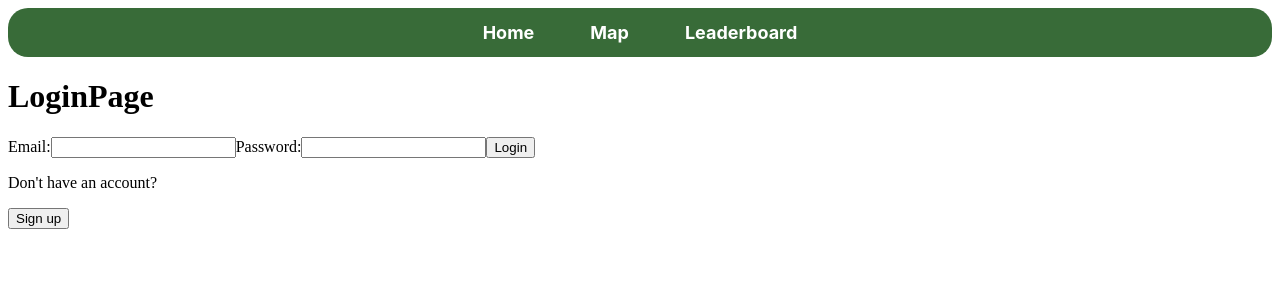
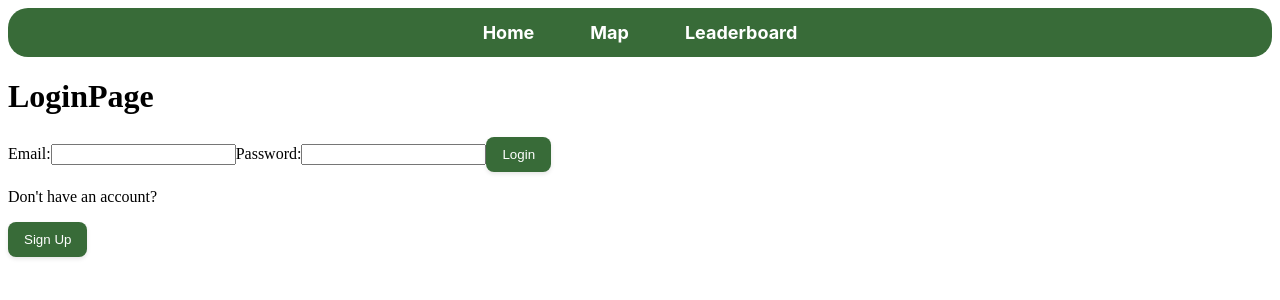
Before and after one commit to andrinanisbet/cleanquest, a React (Vite) app in the folder client/: page /login in a window 1280 px wide. Shown: the top 300 px of the page. Built offline with nearby package versions, Linux system fonts and the light colour scheme.

Commit message:
Add reusable button component for auth pages

```diff
--- /dev/null
+++ b/client/src/components/Button/Button.jsx
@@ -0,0 +1,17 @@
+import styles from "./Button.module.css"
+
+export default function Button({
+    children,
+    onClick,
+    type = "button",
+}){
+    return (
+        <button
+            className={styles.button}
+            type ={type}
+            onClick={onClick}
+        >
+            {children}
+        </button>
+    );
+}
--- /dev/null
+++ b/client/src/components/Button/Button.module.css
@@ -0,0 +1,20 @@
+.button {
+    padding: 10px 16px;
+    border: none;
+    border-radius: 8px;
+    cursor: pointer;
+    background-color: rgb(56, 107, 56);
+    color: white;
+    outline: none;
+    box-shadow: 0 2px 4px rgba(0, 0, 0, 0.1);
+    transition: all 0.2s ease;
+}
+
+.button:hover {
+    box-shadow: 0 6px 12px rgba(0, 0, 0, 0.2);
+    transform: translateY(-2px);
+}
+
+.button:active {
+    transform: translateY(0);
+}
--- a/client/src/pages/loginPage/loginPage.jsx
+++ b/client/src/pages/loginPage/loginPage.jsx
@@ -2,6 +2,7 @@ import { useState } from "react";
 import { useNavigate } from "react-router-dom";
 import { useDispatch } from "react-redux";
 import { setCurrentUser } from "../../store/authSlice";
+import Button from "../../components/Button/Button";
 
 export default function LoginPage () {
     const [email, setEmail] = useState("");
@@ -50,16 +51,15 @@ export default function LoginPage () {
                 setPassword(event.target.value)
             }}/>
         </label>
-        <button onClick={handleLogin}>
+        <Button onClick={handleLogin}>
             Login
-        </button>
+        </Button>
         <p>
             Don't have an account?
         </p>
-        <button onClick={() => {
-            navigate("/signup")
-        }}>Sign up</button>
-
+        <Button onClick={() => navigate("/signup")}>
+            Sign Up
+        </Button>
 
         <p>{loginMessage}</p>
 
--- a/client/src/pages/signupPage/signupPage.jsx
+++ b/client/src/pages/signupPage/signupPage.jsx
@@ -1,5 +1,6 @@
 import { useState } from "react";
 import { useNavigate } from "react-router-dom";
+import Button from "../../components/Button/Button";
 
 
 export default function SignupPage () {
@@ -69,14 +70,12 @@ export default function SignupPage () {
                     setConfirmPassword(event.target.value)
                 }} />
             </label>
-            <button onClick={handleCreateAccount}>
+            <Button onClick={handleCreateAccount}>
                 Create Account
-            </button>
-            <button onClick={() => {
-                navigate("/login")
-            }}>
+            </Button>
+            <Button onClick={() => navigate("/login")}>
                 Already have an account? Login
-            </button>
+            </Button>
             {
                 signupMessage ? (
                     <p>{signupMessage}</p>
```
